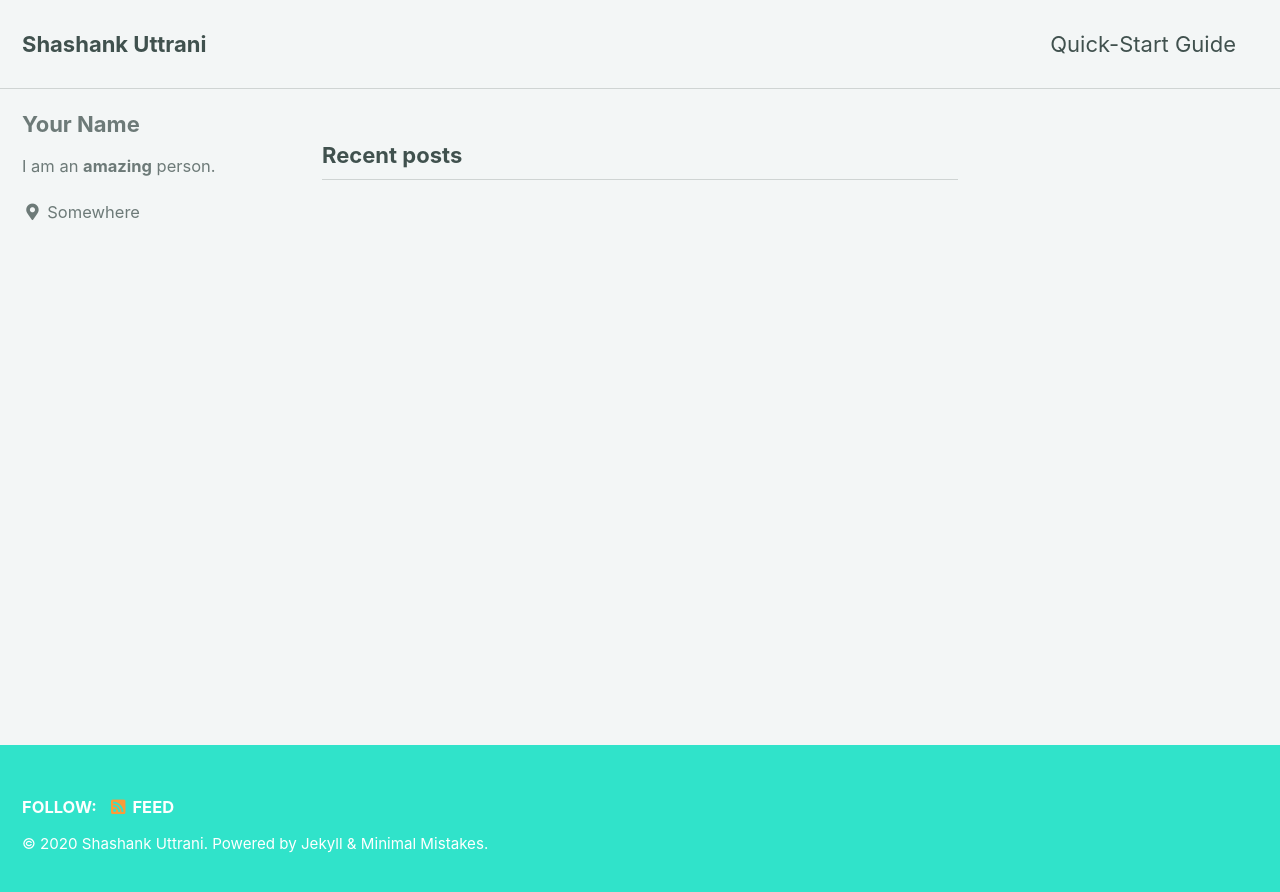
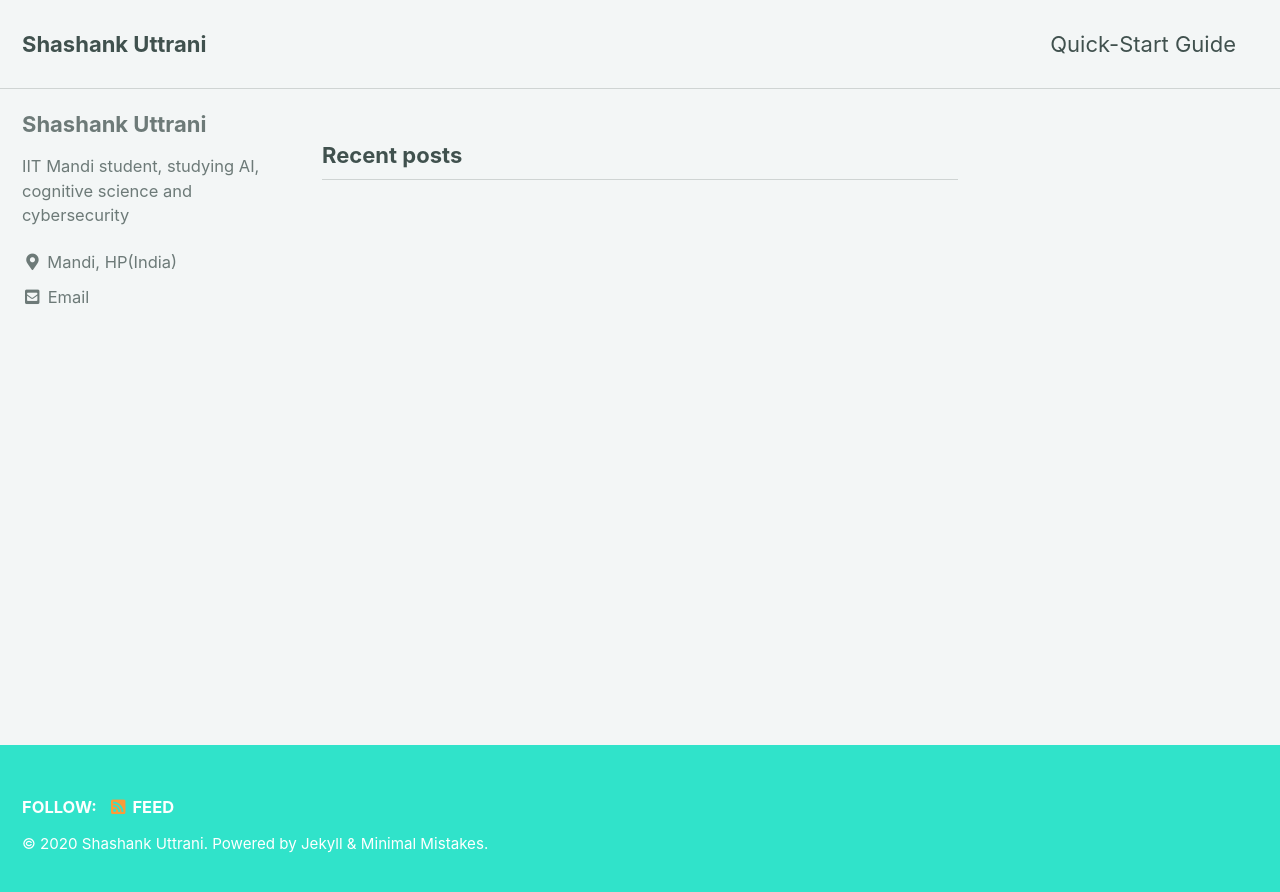
Before and after one commit to uttrani/uttrani.github.io, a Jekyll site: the page built from index.html, in a window 1280 px wide. Shown: the top 892 px of the page. Built offline with Jekyll 4.4.1, drawn with Linux system fonts in a browser that asks for light colours; cached includes are drawn as plain includes; the list of posts is cut into pages by our own code.

Commit message:
Update _config.yml

```diff
--- a/_config.yml
+++ b/_config.yml
@@ -93,15 +93,15 @@ analytics:
 
 # Site Author
 author:
-  name             : "Your Name"
+  name             : "Shashank Uttrani"
   avatar           : # path of avatar image, e.g. "/assets/images/bio-photo.jpg"
-  bio              : "I am an **amazing** person."
-  location         : "Somewhere"
-  email            :
+  bio              : "IIT Mandi student, studying AI, cognitive science and cybersecurity"
+  location         : "Mandi, HP(India)"
+  email            : shashankuttrani@gmail.com
   links:
     - label: "Email"
       icon: "fas fa-fw fa-envelope-square"
-      # url: "mailto:your.name@email.com"
+      # url: "mailto:shashankuttrani@gmail.com"
     - label: "Website"
       icon: "fas fa-fw fa-link"
       # url: "https://your-website.com"
```
